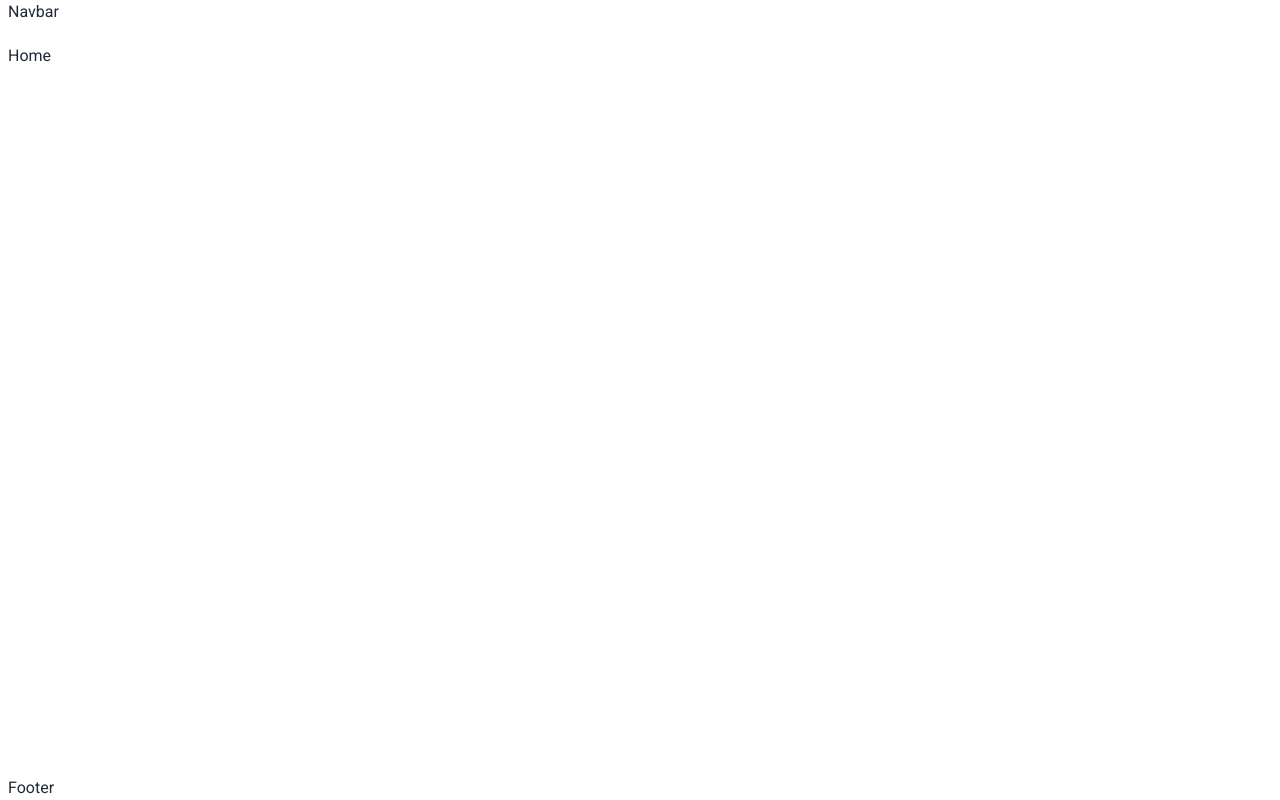
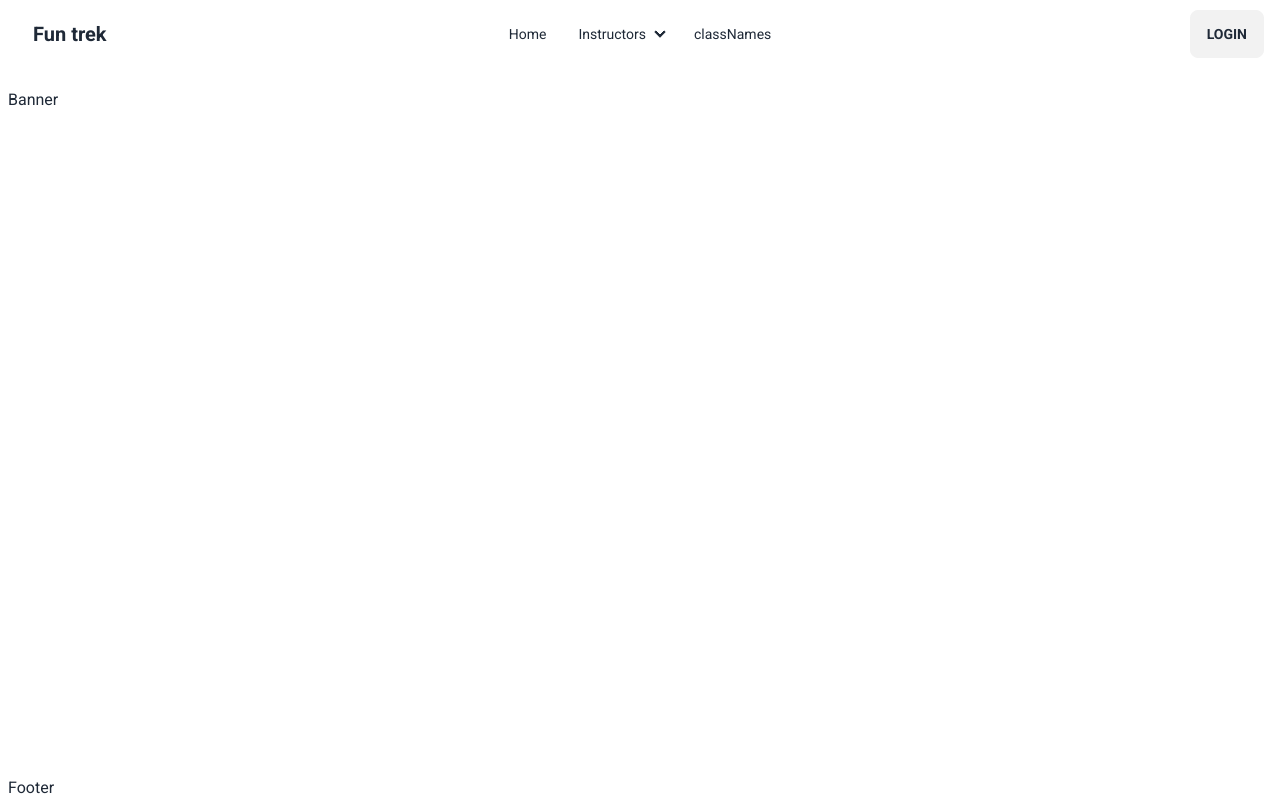
Before and after one commit to ShaikatRoy/fun-trek-next-client, a Next.js app: page / in a window 1280 px wide. Built offline with nearby package versions, Linux system fonts and the light colour scheme.

Commit message:
navbar added

```diff
--- a/package.json
+++ b/package.json
@@ -17,10 +17,11 @@
     "eslint": "8.48.0",
     "eslint-config-next": "13.4.19",
     "firebase": "^10.3.1",
-    "next": "13.4.19",
+    "next": "^13.4.19",
     "postcss": "8.4.29",
     "react": "18.2.0",
     "react-dom": "18.2.0",
+    "react-icons": "^4.10.1",
     "tailwindcss": "3.3.3",
     "typescript": "5.2.2"
   },
--- a/src/app/(home)/page.tsx
+++ b/src/app/(home)/page.tsx
@@ -1,9 +1,10 @@
 import Image from 'next/image'
+import Banner from './Banner';
 
 const HomePage = () => {
   return (
     <main className="">
-        <h2>Home</h2>
+        <Banner></Banner>
     </main>
   )
 }
--- a/src/components/Navbar.tsx
+++ b/src/components/Navbar.tsx
@@ -1,9 +1,38 @@
+import classNames from '@/utils/classNames';
 
 const Navbar = () => {
     return (
-        <div>
-            Navbar
-        </div>
+        <div className="navbar bg-base-100">
+  <div className="navbar-start">
+    <div className="dropdown">
+      <label tabIndex={0} className="btn btn-ghost lg:hidden">
+        <svg xmlns="http://www.w3.org/2000/svg" className="h-5 w-5" fill="none" viewBox="0 0 24 24" stroke="currentColor"><path strokeLinecap="round" strokeLinejoin="round" strokeWidth="2" d="M4 6h16M4 12h8m-8 6h16" /></svg>
+      </label>
+      <ul tabIndex={0} className="menu menu-sm dropdown-content mt-3 z-[1] p-2 shadow bg-base-100 rounded-box w-52">
+        <li><a>Home</a></li>
+        <li>
+          <a>Instructors</a>
+        </li>
+        <li><a>Classes</a></li>
+      </ul>
+    </div>
+    <a className="btn btn-ghost normal-case text-xl">Fun trek</a>
+  </div>
+  <div className="navbar-center hidden lg:flex">
+    <ul className="menu menu-horizontal px-1">
+      <li><a>Home</a></li>
+      <li tabIndex={0}>
+        <details>
+          <summary>Instructors</summary>
+        </details>
+      </li>
+      <li><a>classNames</a></li>
+    </ul>
+  </div>
+  <div className="navbar-end">
+    <a className="btn">Login</a>
+  </div>
+</div>
     );
 };
 
```
Also changed, not shown: 1 other file (tests, documents, lock files or other folders).
